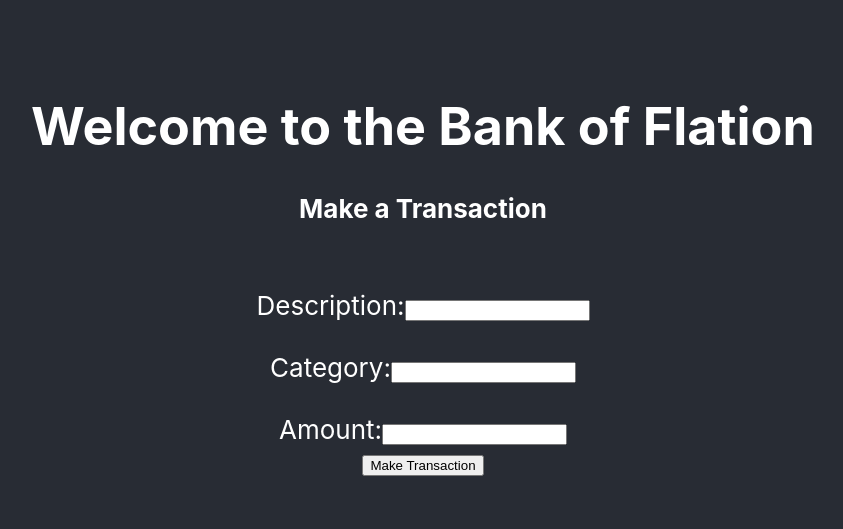
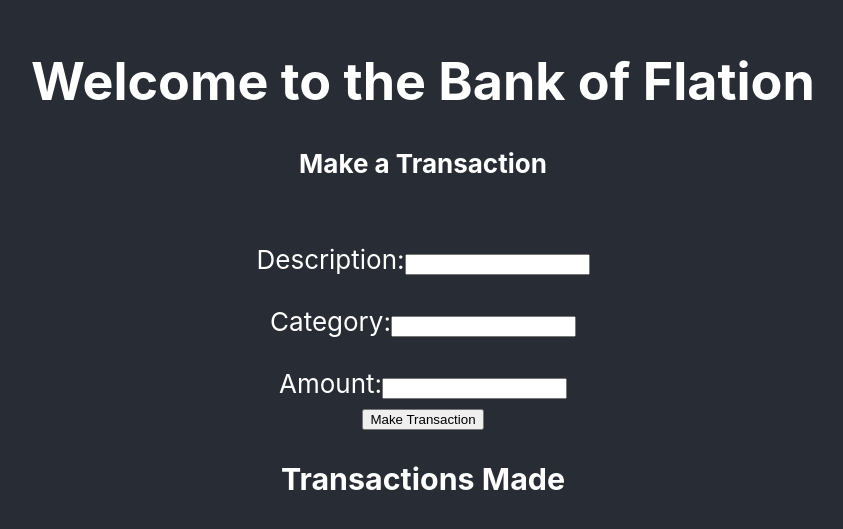
Before and after one commit to JohnMartin-19/Bank-of-Flatiron, a React (Create React App) app in the folder bank/: page / in a window 1280 px wide. Shown: the part 129-658 px from the top of the page, without its empty margins (217-1060 px from the left). Built offline with nearby package versions, Linux system fonts and the light colour scheme.

Commit message:
added css modified jsx fixed bugs added read me

```diff
--- /dev/null
+++ b/bank/db.json
@@ -0,0 +1,102 @@
+{
+    "transactions": [
+      {
+        "id": 1,
+        "date": "2019-12-01",
+        "description": "Paycheck from Bob's Burgers",
+        "category": "Income",
+        "amount": 1000
+      },
+      {
+        "id": 2,
+        "date": "2019-12-01",
+        "description": "South by Southwest Quinoa Bowl at Fresh & Co",
+        "category": "Food",
+        "amount": -10.55
+      },
+      {
+        "id": 3,
+        "date": "2019-12-02",
+        "description": "South by Southwest Quinoa Bowl at Fresh & Co",
+        "category": "Food",
+        "amount": -10.55
+      },
+      {
+        "id": 4,
+        "date": "2019-12-04",
+        "description": "Sunglasses, Urban Outfitters",
+        "category": "Fashion",
+        "amount": -24.99
+      },
+      {
+        "id": 5,
+        "date": "2019-12-06",
+        "description": "Venmo, Alice Pays you for Burrito",
+        "category": "Food",
+        "amount": 8.75
+      },
+      {
+        "id": 6,
+        "date": "2019-12-06",
+        "description": "Chipotle",
+        "category": "Food",
+        "amount": -17.59
+      },
+      {
+        "id": 7,
+        "date": "2019-12-07",
+        "description": "Birthday Check from Grandma",
+        "category": "Gift",
+        "amount": 50
+      },
+      {
+        "id": 8,
+        "date": "2019-12-09",
+        "description": "Lyft Ride",
+        "category": "Transportation",
+        "amount": -13.25
+      },
+      {
+        "id": 9,
+        "date": "2019-12-11",
+        "description": "Paycheck from Bob's Burgers",
+        "category": "Income",
+        "amount": 1000
+      },
+      {
+        "id": 10,
+        "date": "2019-12-16",
+        "description": "Tickets, Flatiron Multiplex Cinemas",
+        "category": "Entertainment",
+        "amount": -24
+      },
+      {
+        "id": 11,
+        "date": "2019-12-16",
+        "description": "MTA Vending Machine: MetroCard",
+        "category": "Transportation",
+        "amount": -116.39
+      },
+      {
+        "id": 12,
+        "date": "2019-12-17",
+        "description": "Venmo, Pay Roommate for Rent",
+        "category": "Housing",
+        "amount": -975
+      },
+      {
+        "date": "2022-07-09",
+        "description": "Office lunch",
+        "category": "Food",
+        "amount": "2000",
+        "id": 13
+      },
+      {
+        "date": "2022-07-09",
+        "description": "Office lunch Wednesday",
+        "category": "Food",
+        "amount": "3000",
+        "id": 14
+      }
+    ]
+   }
--- a/bank/src/App.js
+++ b/bank/src/App.js
@@ -1,7 +1,7 @@
 import React from 'react';
 import './App.css';
 import Transaction from './form';
-import Display from './table';
+//import Display from './table';
 
 function App() {
   return (
@@ -11,7 +11,7 @@ function App() {
         <p>
          <h1>Welcome to the Bank of Flation</h1>
          <Transaction />
-         <Display />
+
         </p>
 
       </header>
--- /dev/null
+++ b/bank/src/form.css
@@ -0,0 +1,4 @@
+input{
+    padding: 10px;
+    font-style: italic;
+}
--- a/bank/src/form.jsx
+++ b/bank/src/form.jsx
@@ -1,21 +1,85 @@
-import React, { useState } from "react";
+import React, { useState,useEffect } from "react";
 
 function Transaction(){
     const [description, setDescription] = useState('')
     const [category, setCategory] = useState('')
     const [amount, setAmount] = useState('')
-    const [date] = useState(new Date())
+    const [date,setDate] = useState(new Date())
+    const [submittedData, setsubmittedData] = useState([])
+    const formData = {
+        description,
+        category,
+        amount,
+        date,
+    }
+    const dataArray = [...submittedData, formData]
+/*
+    function dataChange(event){
+        setAmount(event.target.value),
+        setCategory(event.target.value),
+        setDescription(event.target.value),
+        setDate(event.target.value)
 
-    function handleSubmit(e){
+    }*/
+
+
+    function HandleSubmit(e){
         e.preventDefault()
-        const formData = {
-            description, category, amount ,date
-        }
+         //clearing inputs fields
+        setAmount('')
+        setCategory('')
+        setDate('')
+        setDescription("")
+        setsubmittedData(dataArray)
+
         console.log(formData)
 
+            fetch('http://localhost:3000/transactions',{
+                method:"POST",
+                headers:{
+                    "Content-Type": "application.json",
+                },
+                body:JSON.stringify(dataArray),
+            })
+                .then((response) => response.json())
+                .then((newTrans=>  {
+                    return newTrans()
+
+                }))
+
+
+
     }
+
+    const listSubs = submittedData.map((data, index) =>{
+        return (
+            <div>
+                <table>
+                    <tr>
+                        <th>Category</th>
+                        <th>Description</th>
+                        <th>Amount(in Ksh)</th>
+                    </tr>
+                    <tr key={index}>
+                        <td >
+                              {data.category}
+                        </td>
+                        <td>
+                            {data.description}
+                        </td>
+                        <td>
+                            {data.amount}
+                        </td>
+                        <td>{data.setDate}</td>
+                    </tr>
+
+                </table>
+            </div>
+        )
+    })
     return(
-        <form onSubmit={handleSubmit}>
+        <div>
+                    <form onSubmit={HandleSubmit}>
             <h4>Make a Transaction</h4>
             <br />
             <label htmlFor="description">Description</label>:
@@ -37,6 +101,11 @@ function Transaction(){
             <input type="submit" value="Make Transaction"/>
 
         </form>
+
+        <h3>Transactions Made</h3>
+        {listSubs}
+
+        </div>
     )
 }
 
```
